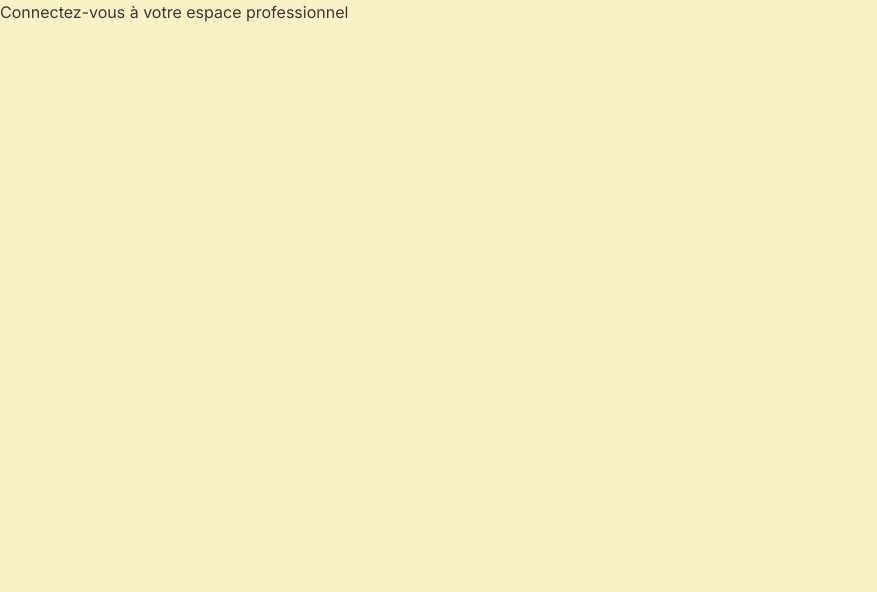
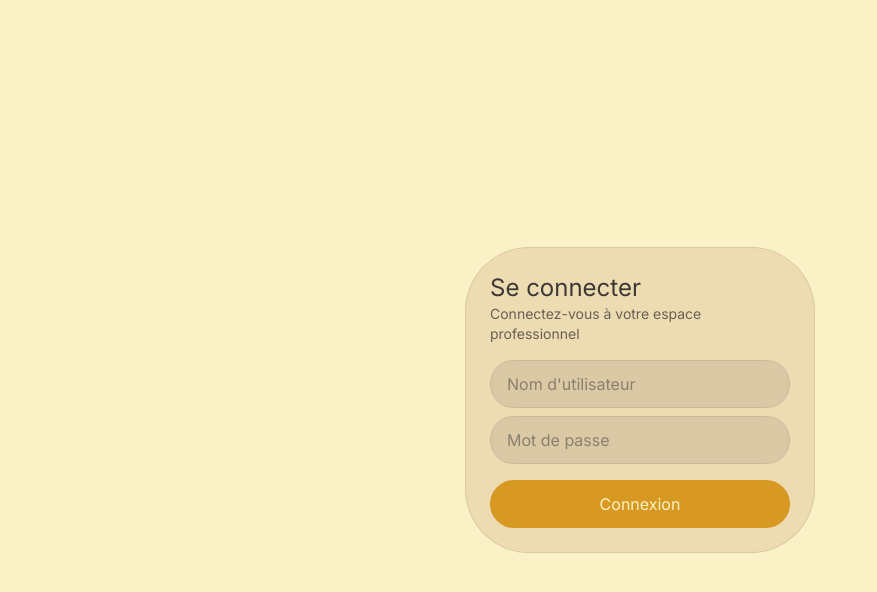
Before and after one commit to 17matb/local-llm-chat, a React (Vite) app in the folder apps/web/: page /login in a window 1280 px wide. Shown: the top 592 px of the page, without its empty margins (0-877 px from the left). Built offline with nearby package versions, Linux system fonts and the light colour scheme.

Commit message:
feat: add login page

```diff
--- a/apps/web/src/Login.tsx
+++ b/apps/web/src/Login.tsx
@@ -1,7 +1,22 @@
+import Button from './components/ui/Button';
+import TextInput from './components/ui/TextInput';
+
 const Login = () => {
   return (
-    <div>
-      <h2>Connectez-vous à votre espace professionnel</h2>
+    <div className="flex items-center justify-center min-h-dvh w-full">
+      <div className="w-full max-w-[350px] border border-dark/10 dark:border-light/10 bg-darker-light dark:bg-darker-dark p-6 squircle rounded-[4rem]">
+        <p className="text-2xl">Se connecter</p>
+        <p className="text-sm opacity-75">
+          Connectez-vous à votre espace professionnel
+        </p>
+        <form className="flex flex-col gap-2 mt-4">
+          <TextInput placeholder="Nom d'utilisateur" />
+          <TextInput placeholder="Mot de passe" />
+          <Button variant="largeClassicPrimary" className="mt-2" type="submit">
+            Connexion
+          </Button>
+        </form>
+      </div>
     </div>
   );
 };
```
